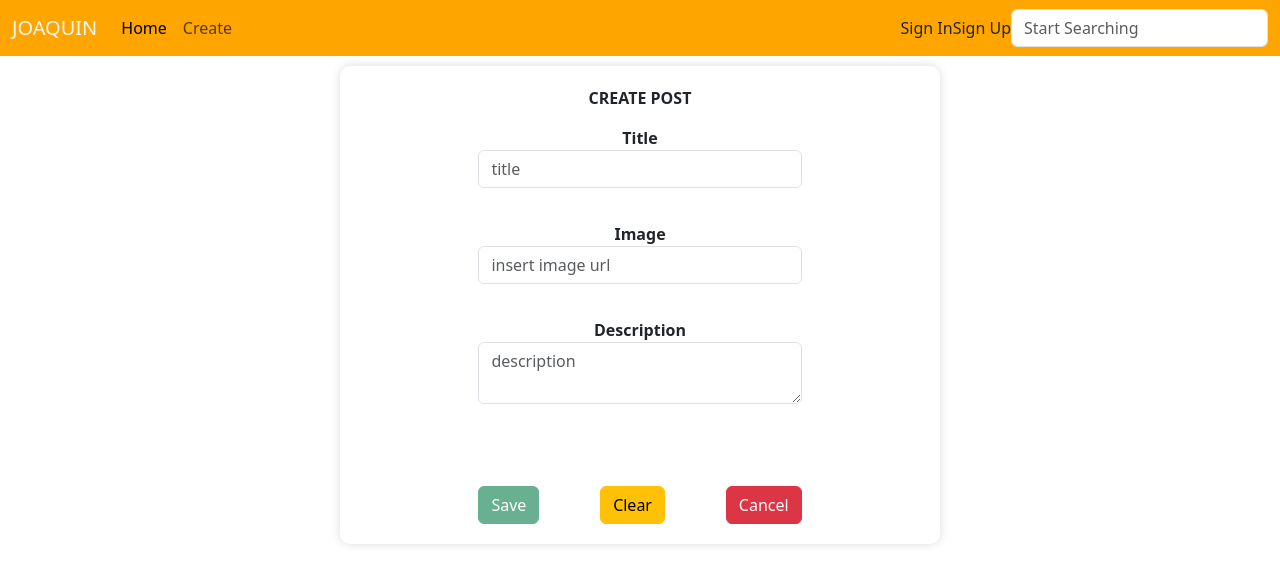
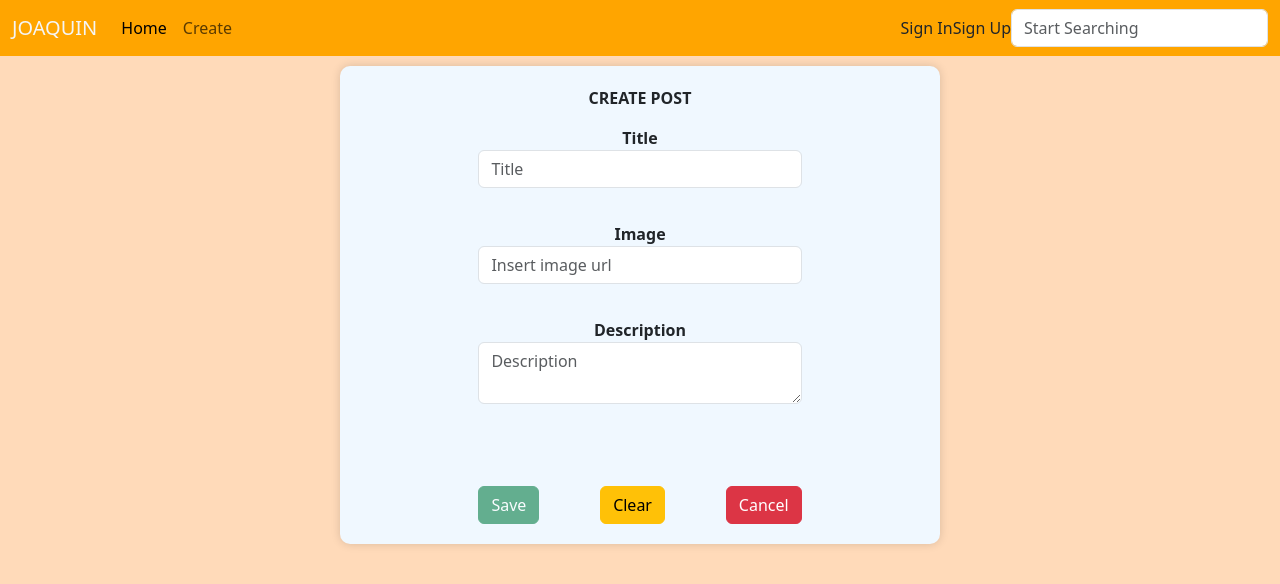
Before and after one commit to fredwakin/CRUD-Finals, an Angular app: page /post-add in a window 1280 px wide. Shown: the top 584 px of the page. Built offline with nearby package versions, Linux system fonts and the light colour scheme.

Commit message:
added progress

```diff
--- a/src/app/post-edit/post-edit.component.css
+++ b/src/app/post-edit/post-edit.component.css
@@ -1,3 +1,4 @@
+
 .container-box {
     display: flex;
     flex-direction: column;
@@ -7,6 +8,7 @@
     max-width: 600px;
     border-radius: 10px;
     box-shadow: 0px 0px 10px rgba(0, 0, 0, 0.15);
+    background-color: aliceblue;
   }
 
   .container-box .col-md-6 {
--- a/src/app/post-edit/post-edit.component.html
+++ b/src/app/post-edit/post-edit.component.html
@@ -7,19 +7,19 @@
     <div class="form-row">
       <div class="form-group col-md-6">
         <label for="inputAddress1">Title</label>
-        <input type="text" class="form-control" id="inputAddress1" placeholder="title" formControlName="title">
+        <input type="text" class="form-control" id="inputAddress1" placeholder="Title" formControlName="title">
       </div>
       <br>
       <div class="form-group col-md-6">
         <label for="inputAddress2">Image</label>
-        <input type="text" class="form-control" id="inputAddress2" placeholder="insert image url" formControlName="image">
+        <input type="text" class="form-control" id="inputAddress2" placeholder="Insert image url" formControlName="image">
         <img class="img-responsive" src="{{ form.value.image }}"/>
       </div>
       <br>
     </div>
     <div class="form-group col-md-6">
       <label for="inputAddress3">Description</label>
-      <textarea type="text" class="form-control" id="inputAddress3" placeholder="description" formControlName="description">
+      <textarea type="text" class="form-control" id="inputAddress3" placeholder="Description" formControlName="description">
       </textarea>
     </div>
     <br>
--- a/src/app/post/post.component.css
+++ b/src/app/post/post.component.css
@@ -1,3 +1,14 @@
+
+.container-box {
+
+    align-items: center, justify;
+    padding: 20px;
+    margin: 20px auto;
+    max-width: 550px;
+    border-radius: 10px;
+    box-shadow: 0px 0px 10px rgba(0, 0, 0, 0.15);
+    background-color: aliceblue;
+}
 /* Post Layout */
 .post-title {
     text-align: justify;
--- a/src/app/post/post.component.html
+++ b/src/app/post/post.component.html
@@ -1,3 +1,4 @@
+<div class="container-box">
 <!-- Post title -->
 <h2 class="post-title">{{post?.title}}</h2>
 
@@ -29,3 +30,4 @@
         <button type="submit" class="btn btn-dark" (click)="onAddComment">Add Comment</button> &nbsp;
         <button type="reset" class="btn btn-dark">Clear</button>
     </form>
+</div>
--- a/src/index.html
+++ b/src/index.html
@@ -7,7 +7,7 @@
   <meta name="viewport" content="width=device-width, initial-scale=1">
   <link rel="icon" type="image/x-icon" href="favicon.ico">
 </head>
-<body>
+<body class="dabody" style="background-color: peachpuff;">
   <app-root></app-root>
 </body>
 </html>
```
